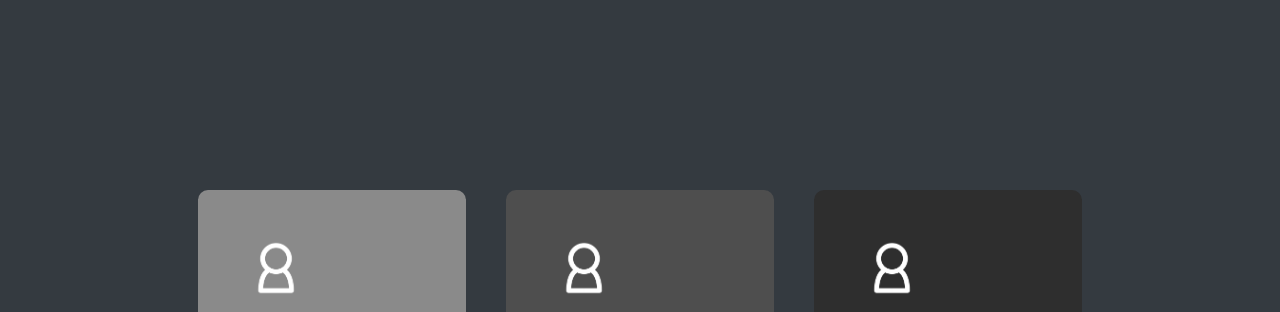
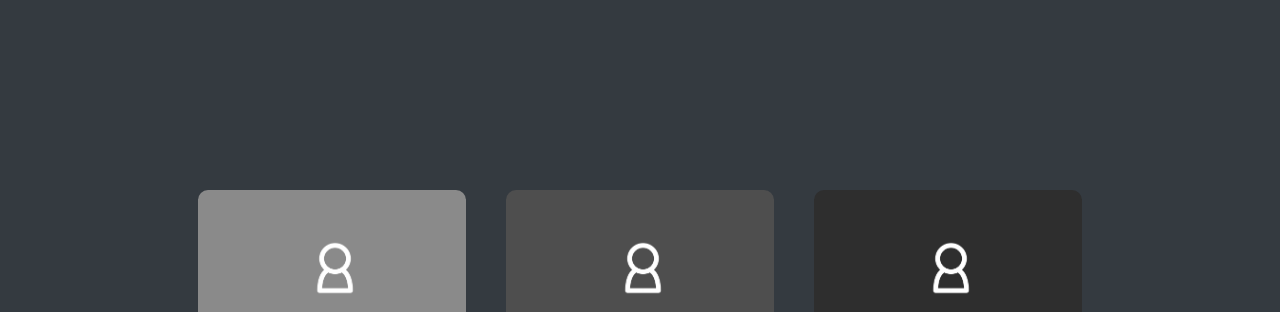
Before and after one commit to kvxnia/ECOMMERCE-V2, a plain HTML site: page Lantieridev/nosotros.html in a window 1280 px wide. Shown: the part 56-368 px from the top of the page. Drawn offline with nearby package versions, Linux system fonts and the light colour scheme.

Commit message:
centrar nosotros

```diff
--- a/Lantieridev/nosotros.html
+++ b/Lantieridev/nosotros.html
@@ -36,7 +36,7 @@
     <section class="main-container">
       <div class="cards">
         <article id="sedans">
-          <img src="contactowasa.png" alt="Sedans icon">
+          <img src="contactowasa.png" class="Contacto">
           <h2>Martín Lantieri</h2>
           <p>
             <a class="btn btn-outline-secondary btn-floating m-1" href="#!" role="button"><i class="fab fa-linkedin-in"></i></a> Linkedin<br>
@@ -48,7 +48,7 @@
       </div>
       <div class="cards">
         <article id="suvs">
-          <img src="contactowasa.png" alt="SUVs icon">
+          <img src="contactowasa.png" class="Contacto">
           <h2>Elias Serrudo</h2>
           <p>
             <a class="btn btn-outline-secondary btn-floating m-1" href="#!" role="button"><i class="fab fa-linkedin-in"></i></a> Linkedin<br>
@@ -60,7 +60,7 @@
       </div>
       <div class="cards">
         <article id="luxury">
-          <img src="contactowasa.png" alt="Luxury icon">
+          <img src="contactowasa.png" class="Contacto">
           <h2>Federico Lopez</h2>
           <p>
             <a class="btn btn-outline-secondary btn-floating m-1" href="#!" role="button"><i class="fab fa-linkedin-in"></i></a> Linkedin<br>
--- a/Lantieridev/stylePr.css
+++ b/Lantieridev/stylePr.css
@@ -58,7 +58,7 @@ article {
 
 /*------------ Icons -----------*/
 img {
-    margin-bottom: 2.25rem;
+    margin-bottom: 20px;
 }
 
 /*------------ Titles -----------*/
@@ -68,6 +68,7 @@ h2 {
     font-size: 2.4em;
     text-transform: uppercase;
     margin-bottom: 1.5625rem;
+    text-align: center;
 }
 
 /*------------ Paragraphs -----------*/
@@ -152,6 +153,9 @@ button:hover {
     -o-transition: transform 0.3s ease;
 }
 
+img {
+    margin-left: 59px;
+}
 /*--------------------- Footer --------------------*/
 footer {
     font-size: 0.6875rem;
```
